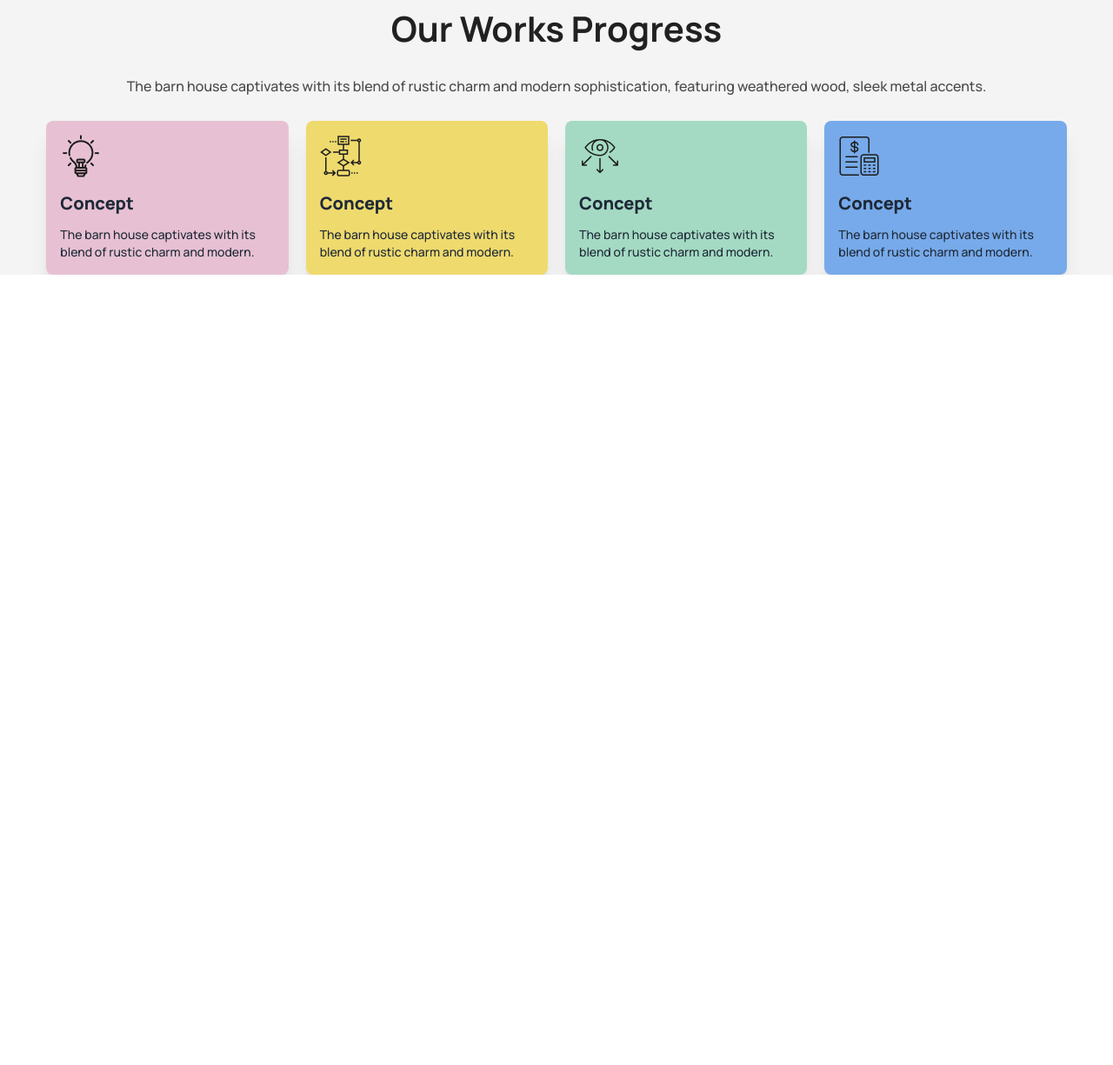
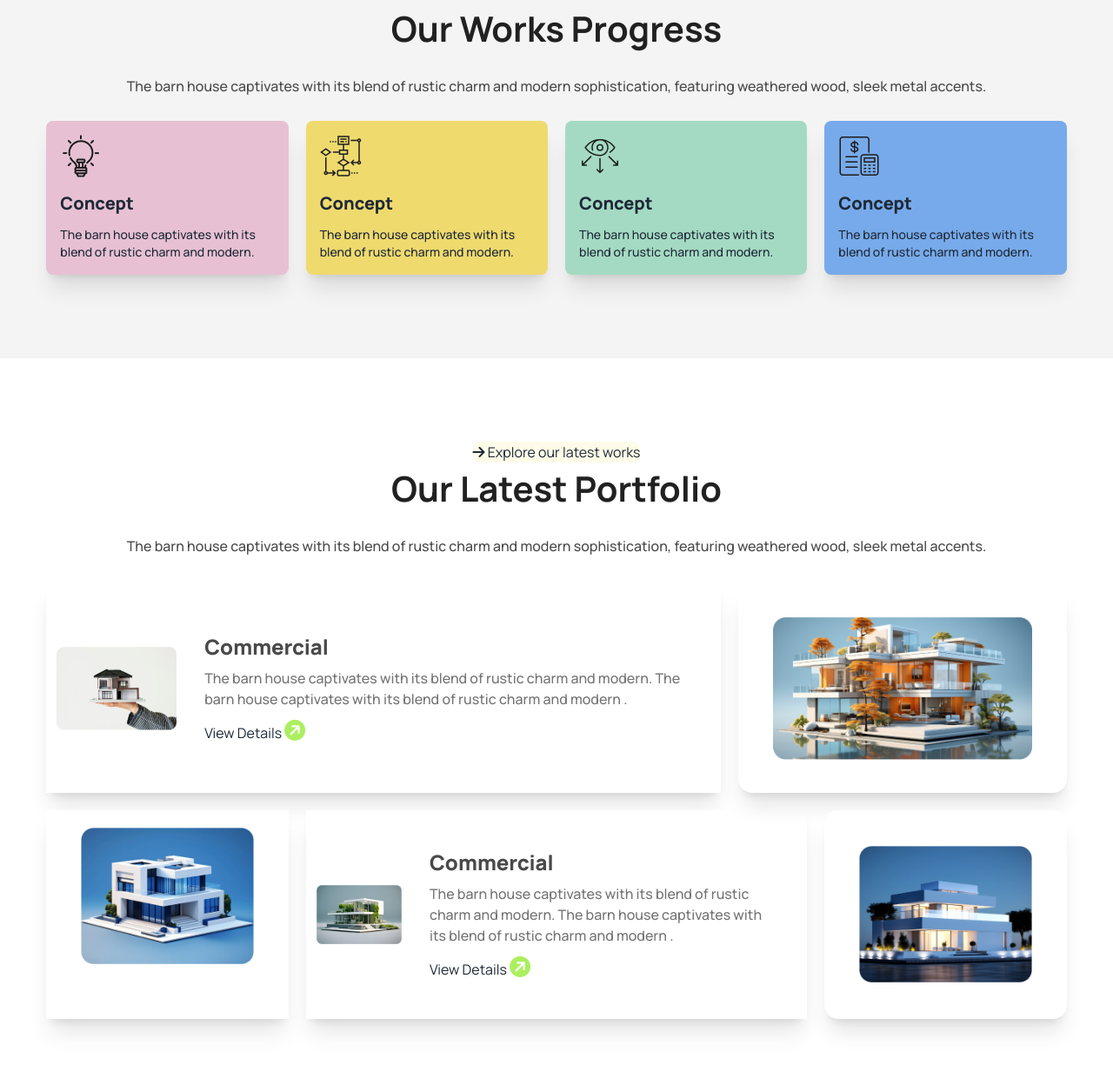
Before and after one commit to Shoriful0360/residential-house, a plain HTML site: page index.html in a window 1280 px wide. Shown: the part 2095-3320 px from the top of the page at 87% size. Before the commit the page ends 2411 px from the top, so only its background shows below. Drawn offline with nearby package versions, Linux system fonts and the light colour scheme.

Commit message:
latest portfolio done

```diff
--- a/index.html
+++ b/index.html
@@ -197,9 +197,9 @@
              </div>
          </section>
          <!-- work progress section -->
-          <section class="w-11/12 mx-auto ">
+          <section class="w-11/12 mx-auto pb-24 ">
               <div class="space-y-6 text-center">
-                <button class="bg-white p-2 font-bold rounded-md"><i class="fa-solid fa-arrow-right"></i>How we works</button>
+                <button class="bg-white p-2 font-bold rounded-md"><i class="fa-solid fa-arrow-right"></i>  How we works</button>
                 <h1 class="text-[40px] font-bold text-[#212121]">Our Works Progress</h1>
                 <p class="font-medium text-[#494949]">The barn house captivates with its blend of rustic charm and modern sophistication, featuring weathered wood, sleek metal accents.</p>
               </div>
@@ -257,9 +257,86 @@
               </div>
 
           </section>
+      </div>
+       <!-- latest portfolio section -->
+      <section class="w-11/12 mx-auto my-24">
+        <div class="text-center">
+          <button class="bg-yellow-50 rounded-lg"><i class="fa-solid fa-arrow-right"></i> Explore our latest works</button>
+          <h1 class="text-[40px] font-bold text-[#212121]">Our Latest Portfolio</h1>
+          <p class="font-medium text-[#494949] mt-6">The barn house captivates with its blend of rustic charm and modern sophistication, featuring weathered wood, sleek metal accents.</p>
+        </div>
+        <!-- card1 -->
+        <div class="grid  grid-cols-1 lg:grid-cols-12 sm:grid-rows-2 grid-rows-1   gap-5 mt-8">
+          <div class=" sm:flex  items-center bg-base-100 shadow-xl  col-span-8 p-3">
+           <div class="flex justify-center">
+            <img
+                src="./assets/img1.png"
+                alt="Home"/>
+           </div>
+            <div class="card-body ">
+              <h2 class="card-title text-2xl font-extrabold text-[#494949]">Commercial</h2>
+              <p class="font-medium text-[#737373]">The barn house captivates with its blend of rustic charm and modern. The barn house captivates with its blend of rustic charm and modern .</p>
+              <h1>View Details <i class="fa-sharp-duotone fa-solid fa-circle-arrow-right text-primary -rotate-45 text-2xl"></i></h1>
+            </div>
+          </div>
+           <!-- card2 -->
+          <div class="card card-side lg:col-span-4 col-span-8 md:col-span-4 bg-base-100 shadow-xl">
+            <figure>
+              <img
+                src="./assets/img2.png"
+                alt="Home" class="px-10 py-5" />
+            </figure>
+
+          </div>
+            <!-- card3 -->
+            <div class=" card-side bg-base-100 lg:col-span-3 md:col-span-4 col-span-8 shadow-xl">
+              <figure>
+                <img
+                  src="./assets/img3.png"
+                  alt="Home" class="px-10 py-5" />
+              </figure>
+
+            </div>
+            <!-- card4 -->
+            <div class=" sm:flex   items-center bg-base-100 shadow-xl lg:col-span-6 col-span-8 flex-grow  p-3">
+              <div class="flex justify-center">
+               <img
+                   src="./assets/img4.png"
+                   alt="Home"/>
+              </div>
+               <div class="card-body">
+                 <h2 class="card-title text-2xl font-extrabold text-[#494949]">Commercial</h2>
+                 <p class="font-medium text-[#737373]">The barn house captivates with its blend of rustic charm and modern. The barn house captivates with its blend of rustic charm and modern .</p>
+                 <h1>View Details <i class="fa-sharp-duotone fa-solid fa-circle-arrow-right text-primary -rotate-45 text-2xl"></i></h1>
+               </div>
+             </div>
+             <!-- card-5 -->
+             <div class="card card-side bg-base-100 lg:col-span-3 md:col-span-4 col-span-8 shadow-xl">
+              <figure>
+                <img
+                  src="./assets/img5.png"
+                  alt="Home" class="px-10 py-5" />
+              </figure>
+
+            </div>
+             <!-- card-6 -->
+             <div class="card card-side bg-base-100 hidden lg:hidden md:block lg:col-span-3 md:col-span-4 col-span-8 shadow-xl">
+              <figure>
+                <img
+                  src="./assets/img5.png"
+                  alt="Home" class="px-10 py-5" />
+              </figure>
+
+            </div>
 
 
-      </div>
+
+
+
+        </div>
+
+
+      </section>
 
     </main>
     <footer>
```
